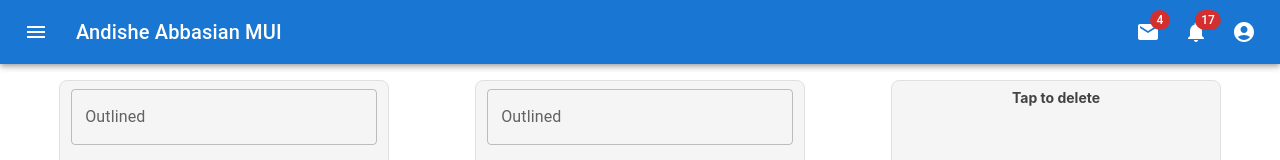
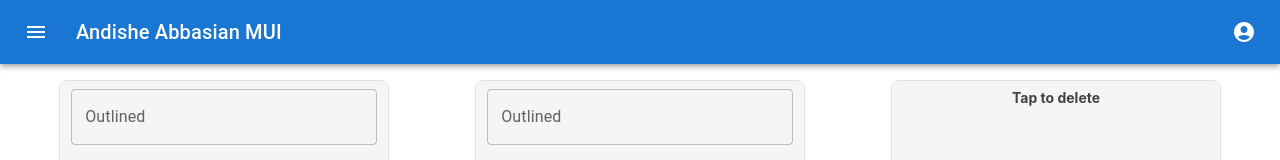
Before and after one commit to andishe-wpd/test-task-TS-MUI, a React (Create React App) app: page / in a window 1280 px wide. Shown: the top 160 px of the page. Built offline with nearby package versions, Linux system fonts and the light colour scheme.

Commit message:
updated search process

```diff
--- a/src/component/interface/Header.tsx
+++ b/src/component/interface/Header.tsx
@@ -1,57 +1,56 @@
-import * as React from 'react';
-import { styled, alpha } from '@mui/material/styles';
-import AppBar from '@mui/material/AppBar';
-import Box from '@mui/material/Box';
-import Toolbar from '@mui/material/Toolbar';
-import IconButton from '@mui/material/IconButton';
-import Typography from '@mui/material/Typography';
-import InputBase from '@mui/material/InputBase';
-import Badge from '@mui/material/Badge';
-import MenuItem from '@mui/material/MenuItem';
-import Menu from '@mui/material/Menu';
-import MenuIcon from '@mui/icons-material/Menu';
-import SearchIcon from '@mui/icons-material/Search';
-import AccountCircle from '@mui/icons-material/AccountCircle';
-import MailIcon from '@mui/icons-material/Mail';
-import NotificationsIcon from '@mui/icons-material/Notifications';
-import MoreIcon from '@mui/icons-material/MoreVert';
+import * as React from "react";
+import { styled, alpha } from "@mui/material/styles";
+import AppBar from "@mui/material/AppBar";
+import Box from "@mui/material/Box";
+import Toolbar from "@mui/material/Toolbar";
+import IconButton from "@mui/material/IconButton";
+import Typography from "@mui/material/Typography";
+import InputBase from "@mui/material/InputBase";
+import Badge from "@mui/material/Badge";
+import MenuItem from "@mui/material/MenuItem";
+import Menu from "@mui/material/Menu";
+import MenuIcon from "@mui/icons-material/Menu";
+import AccountCircle from "@mui/icons-material/AccountCircle";
+import MailIcon from "@mui/icons-material/Mail";
+import NotificationsIcon from "@mui/icons-material/Notifications";
+import MoreIcon from "@mui/icons-material/MoreVert";
 
-const Search = styled('div')(({ theme }) => ({
-  position: 'relative',
+const Search = styled("div")(({ theme }) => ({
+  position: "relative",
   borderRadius: theme.shape.borderRadius,
   backgroundColor: alpha(theme.palette.common.white, 0.15),
-  '&:hover': {
+  "&:hover": {
     backgroundColor: alpha(theme.palette.common.white, 0.25),
   },
   marginRight: theme.spacing(2),
   marginLeft: 0,
-  width: '100%',
-  [theme.breakpoints.up('sm')]: {
+  width: "100%",
+  [theme.breakpoints.up("sm")]: {
     marginLeft: theme.spacing(3),
-    width: 'auto',
+    width: "auto",
   },
 }));
 
-const SearchIconWrapper = styled('div')(({ theme }) => ({
+const SearchIconWrapper = styled("div")(({ theme }) => ({
   padding: theme.spacing(0, 2),
-  height: '100%',
-  position: 'absolute',
-  pointerEvents: 'none',
-  display: 'flex',
-  alignItems: 'center',
-  justifyContent: 'center',
+  height: "100%",
+  position: "absolute",
+  pointerEvents: "none",
+  display: "flex",
+  alignItems: "center",
+  justifyContent: "center",
 }));
 
 const StyledInputBase = styled(InputBase)(({ theme }) => ({
-  color: 'inherit',
-  '& .MuiInputBase-input': {
+  color: "inherit",
+  "& .MuiInputBase-input": {
     padding: theme.spacing(1, 1, 1, 0),
     // vertical padding + font size from searchIcon
     paddingLeft: `calc(1em + ${theme.spacing(4)})`,
-    transition: theme.transitions.create('width'),
-    width: '100%',
-    [theme.breakpoints.up('md')]: {
-      width: '20ch',
+    transition: theme.transitions.create("width"),
+    width: "100%",
+    [theme.breakpoints.up("md")]: {
+      width: "20ch",
     },
   },
 }));
@@ -81,19 +80,19 @@ export default function PrimarySearchAppBar() {
     setMobileMoreAnchorEl(event.currentTarget);
   };
 
-  const menuId = 'primary-search-account-menu';
+  const menuId = "primary-search-account-menu";
   const renderMenu = (
     <Menu
       anchorEl={anchorEl}
       anchorOrigin={{
-        vertical: 'top',
-        horizontal: 'right',
+        vertical: "top",
+        horizontal: "right",
       }}
       id={menuId}
       keepMounted
       transformOrigin={{
-        vertical: 'top',
-        horizontal: 'right',
+        vertical: "top",
+        horizontal: "right",
       }}
       open={isMenuOpen}
       onClose={handleMenuClose}
@@ -103,19 +102,19 @@ export default function PrimarySearchAppBar() {
     </Menu>
   );
 
-  const mobileMenuId = 'primary-search-account-menu-mobile';
+  const mobileMenuId = "primary-search-account-menu-mobile";
   const renderMobileMenu = (
     <Menu
       anchorEl={mobileMoreAnchorEl}
       anchorOrigin={{
-        vertical: 'top',
-        horizontal: 'right',
+        vertical: "top",
+        horizontal: "right",
       }}
       id={mobileMenuId}
       keepMounted
       transformOrigin={{
-        vertical: 'top',
-        horizontal: 'right',
+        vertical: "top",
+        horizontal: "right",
       }}
       open={isMobileMenuOpen}
       onClose={handleMobileMenuClose}
@@ -172,35 +171,13 @@ export default function PrimarySearchAppBar() {
             variant="h6"
             noWrap
             component="div"
-            sx={{ display: { xs: 'none', sm: 'block' } }}
+            sx={{ display: { xs: "none", sm: "block" } }}
           >
             Andishe Abbasian MUI
           </Typography>
-          {/* <Search>
-            <SearchIconWrapper>
-              <SearchIcon />
-            </SearchIconWrapper>
-            <StyledInputBase
-              placeholder="Search…"
-              inputProps={{ 'aria-label': 'search' }}
-            />
-          </Search> */}
+
           <Box sx={{ flexGrow: 1 }} />
-          <Box sx={{ display: { xs: 'none', md: 'flex' } }}>
-            <IconButton size="large" aria-label="show 4 new mails" color="inherit">
-              <Badge badgeContent={4} color="error">
-                <MailIcon />
-              </Badge>
-            </IconButton>
-            <IconButton
-              size="large"
-              aria-label="show 17 new notifications"
-              color="inherit"
-            >
-              <Badge badgeContent={17} color="error">
-                <NotificationsIcon />
-              </Badge>
-            </IconButton>
+          <Box sx={{ display: { xs: "none", md: "flex" } }}>
             <IconButton
               size="large"
               edge="end"
@@ -213,7 +190,7 @@ export default function PrimarySearchAppBar() {
               <AccountCircle />
             </IconButton>
           </Box>
-          <Box sx={{ display: { xs: 'flex', md: 'none' } }}>
+          <Box sx={{ display: { xs: "flex", md: "none" } }}>
             <IconButton
               size="large"
               aria-label="show more"
--- a/src/component/interface/singleBox/ListBox.tsx
+++ b/src/component/interface/singleBox/ListBox.tsx
@@ -22,6 +22,7 @@ const ListBox: FC<{ enteredData: any }> = ({ enteredData }) => {
   };
   const [dataSet, setDataSet] = useState<any>();
   const [loading, setLoading] = useState<boolean>(true);
+  const [inputValue, setinputValue] = useState<any>("");
   // mock api behave
   useEffect(() => {
     setTimeout(() => {
@@ -29,6 +30,13 @@ const ListBox: FC<{ enteredData: any }> = ({ enteredData }) => {
       setLoading(false);
     }, 2000);
   }, []);
+  useEffect(() => {
+    let strArray = [...enteredData];
+
+    setDataSet(
+      strArray.filter((word: any) => word.first_name.includes(inputValue))
+    );
+  }, [inputValue]);
 
   return (
     <SingleBox>
@@ -39,23 +47,28 @@ const ListBox: FC<{ enteredData: any }> = ({ enteredData }) => {
         sx={{
           width: "98%",
         }}
+        value={inputValue}
+        onChange={(e) => setinputValue(e.target.value)}
       />
       <VirtualizedList
         addItem={onAddTodo}
         dataSet={dataSet}
         loading={loading}
-      />{" "}
+      />
     </SingleBox>
   );
 };
 
 function renderRow(props: any) {
   const { index, style } = props;
-  const primary = props.data.dataSet[index].first_name;
+  const primary = props.data.dataSet[index]?.first_name;
   const secindery = props.data.dataSet[index]?.last_name;
-  const fullName = `${primary} ${secindery ?  secindery : 'Doe'}`;
+  const fullName = `${primary} ${secindery ? secindery : "Doe"}`;
 
-  const email = props.data.dataSet[index].email;
+  const email = props.data.dataSet[index]?.email;
+  if (!primary) {
+    return null
+  }
   return (
     <ListItem
       style={style}
```
